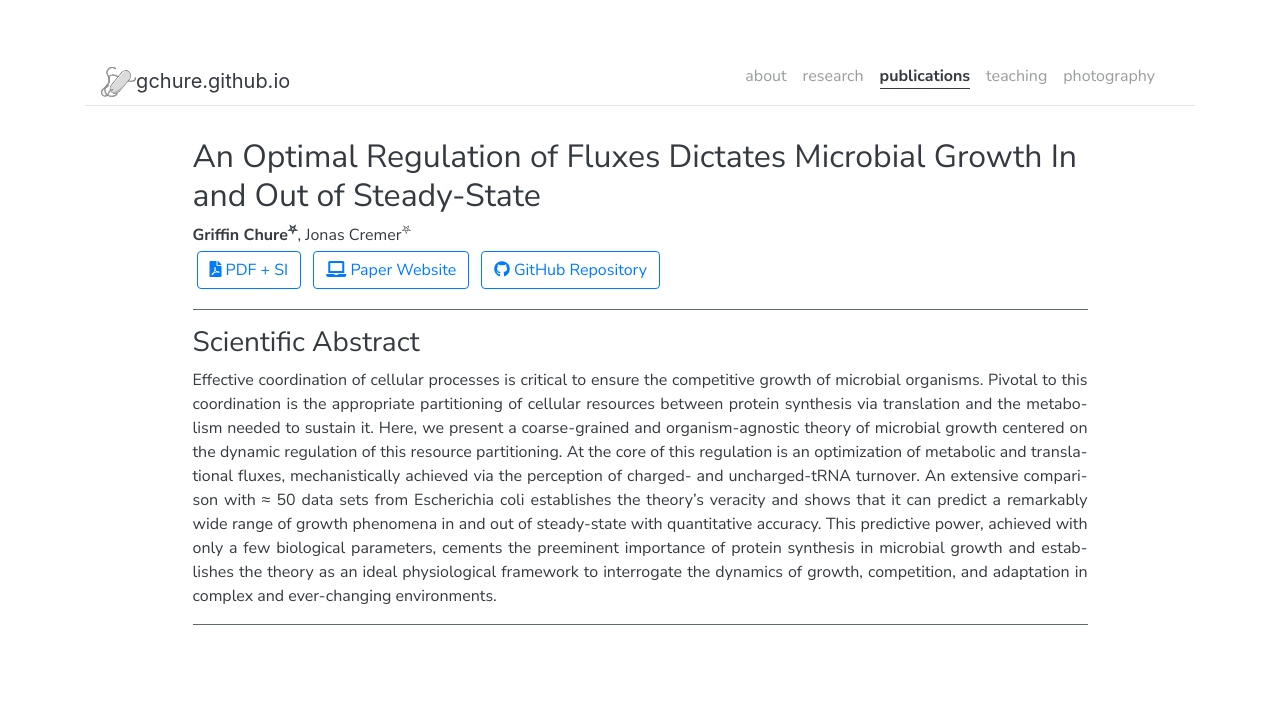
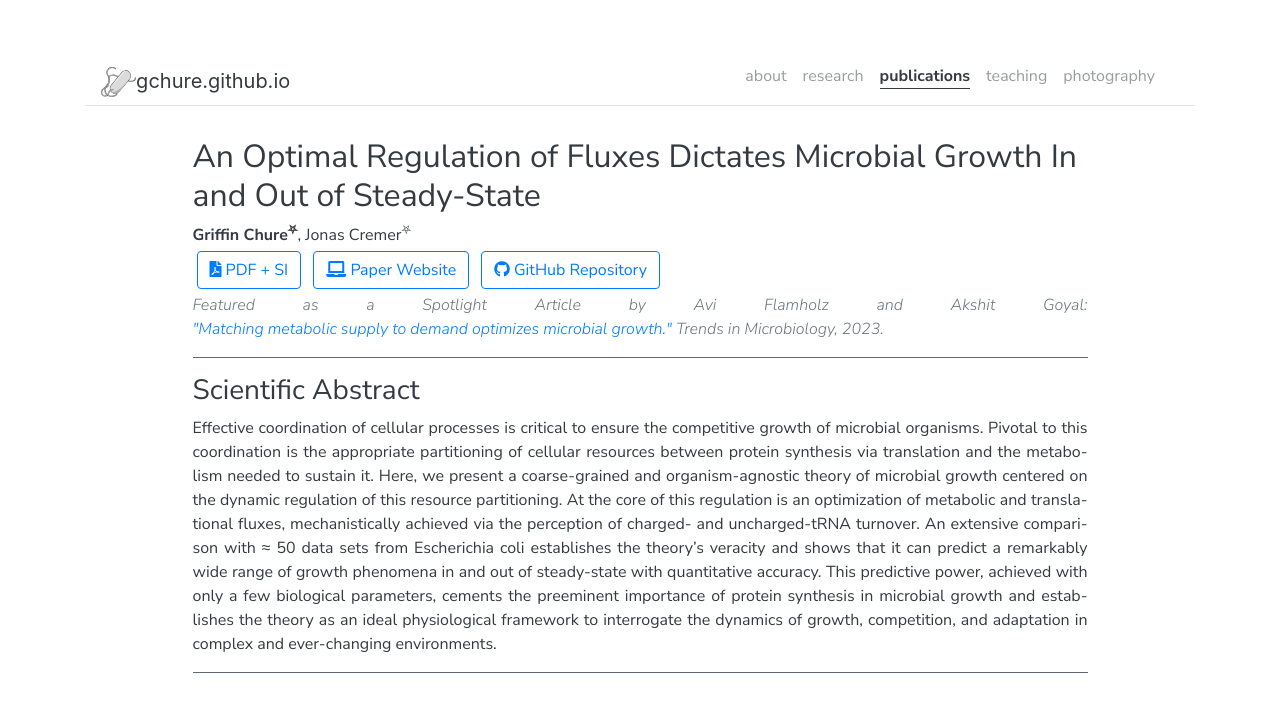
Before and after one commit to gchure/gchure.github.io, a Jekyll site: the page built from _publications/2023-03-10-flux-parity.md, in a window 1280 px wide and 900 px high. Shown: the top 712 px of the window. Built offline with Jekyll 4.4.1, drawn with Linux system fonts in a browser that asks for light colours; nearby versions of some CDN libraries; some web fonts are replaced.

Commit message:
Updated CV and added description of Avi's spotlight article

```diff
--- a/_config.yml
+++ b/_config.yml
@@ -5,7 +5,7 @@ baseurl             :
 repository          :
 remote_theme        :
 open_new_tab        : true
-cv_filename         : GriffinChure_CV_2023-04-01.pdf
+cv_filename         : GriffinChure_CV_2023-06-15.pdf
 
 
 ### Plugins ###
--- a/_publications/2023-03-10-flux-parity.md
+++ b/_publications/2023-03-10-flux-parity.md
@@ -25,6 +25,8 @@ authors:
     - Griffin Chure<sup>⛧</sup>
     - Jonas Cremer<sup>⛧</sup>
 journal: eLife
+notes:
+  - 'Featured as a Spotlight Article by Avi Flamholz and Akshit Goyal:  <a href="https://www.sciencedirect.com/science/article/pii/S0966842X23001749?dgcid=author">"Matching metabolic supply to demand optimizes microbial growth."</a> Trends in Microbiology, 2023.'
 buttons:
     - name: PDF + SI
       icon: fas fa-file-pdf
```
Also changed, not shown: 2 other files.
